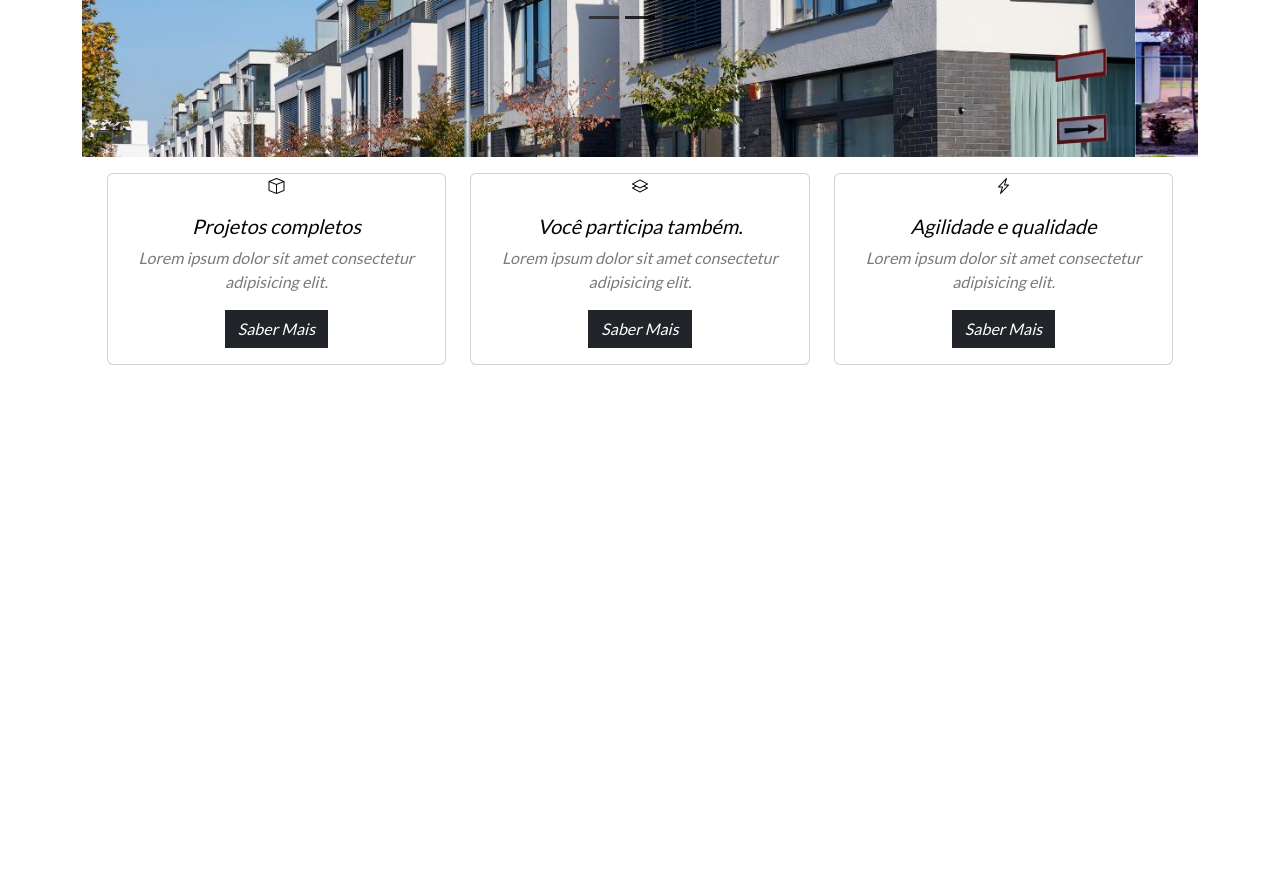
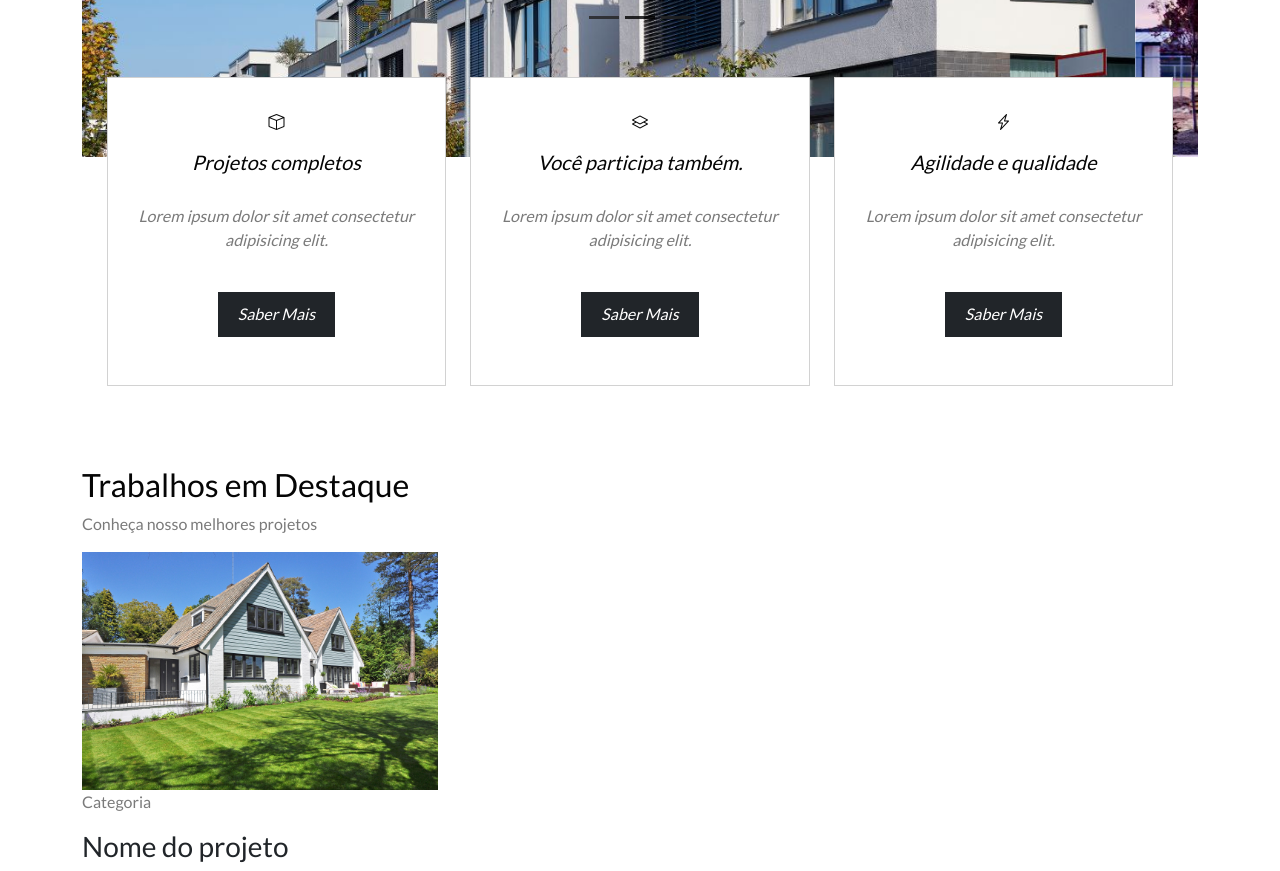
Before and after one commit to DanielDimas2002/HomePage-BootStrap-5, a plain HTML site: page index.html in a window 1280 px wide. Shown: the part 599-1470 px from the top of the page. Before the commit the page ends 964 px from the top, so only its background shows below. Drawn offline with nearby package versions, Linux system fonts and the light colour scheme.

Commit message:
Início das Categorias

```diff
--- a/css/styles.css
+++ b/css/styles.css
@@ -119,3 +119,32 @@
         bottom: 7em;
     }
 }
+
+#mini-banners{
+    margin-bottom: 4em;
+}
+
+#mini-banners .card{
+    padding: 2em 0.3em;
+    border-radius: 0;
+    margin-bottom: 1em;
+}
+
+#mini-banners i{
+    font-size: 1em;
+}
+
+#mini-banners .card-title{
+    margin-bottom: 1.5em;
+}
+
+#mini-banners .btn{
+    margin-top: 1.5em;
+    padding: 0.6em 1.2em;
+}
+
+@media(min-width: 768px){
+    #mini-banners{
+        margin-top: -6em;
+    }
+}
--- a/index.html
+++ b/index.html
@@ -135,6 +135,23 @@
 
     </div>
 
+    <div class="container" id="featured-container">
+        <div class="col-12">
+            <h2 class="title primary-color">Trabalhos em Destaque</h2>
+            <p class="subtitle secondary-color">Conheça nosso melhores projetos</p>
+        </div>
+        <div class="col-12" id="featured-images">
+            <div class="row g-4">
+                <div class="col-12 col-md-4">
+                    <img src="img/beautiful-home-2826052_1920.jpg" alt="Projeto 1" class="img-fluid">
+                    <div class="banner-content">
+                        <p class="secondary-color">Categoria</p>
+                        <h3>Nome do projeto</h3>
+                    </div>
+                </div>
+            </div>
+        </div>
+    </div>
 </body>
 
 </html>
```
